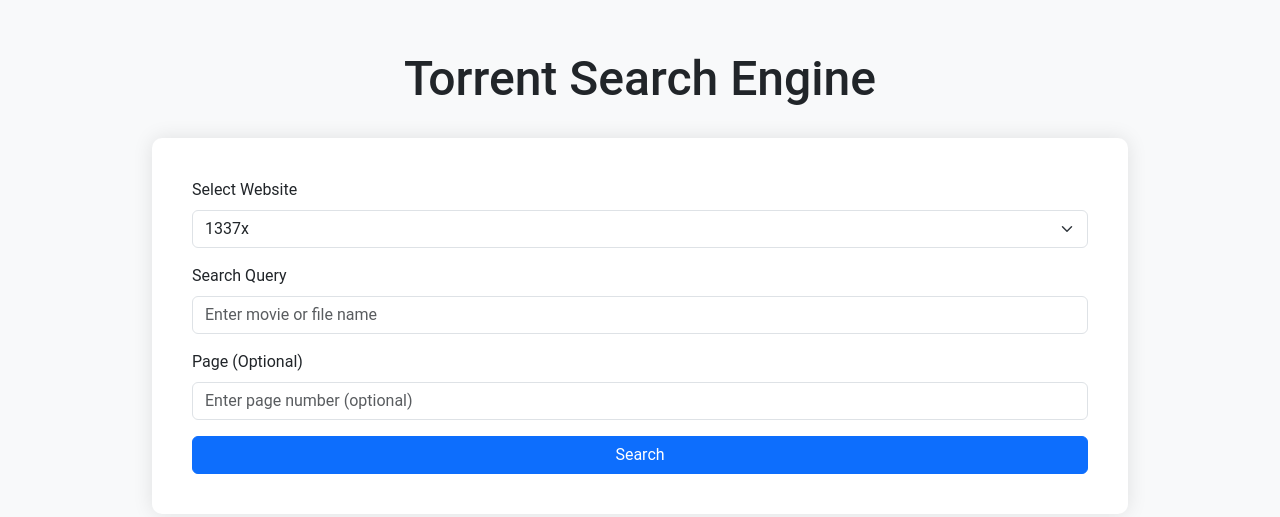
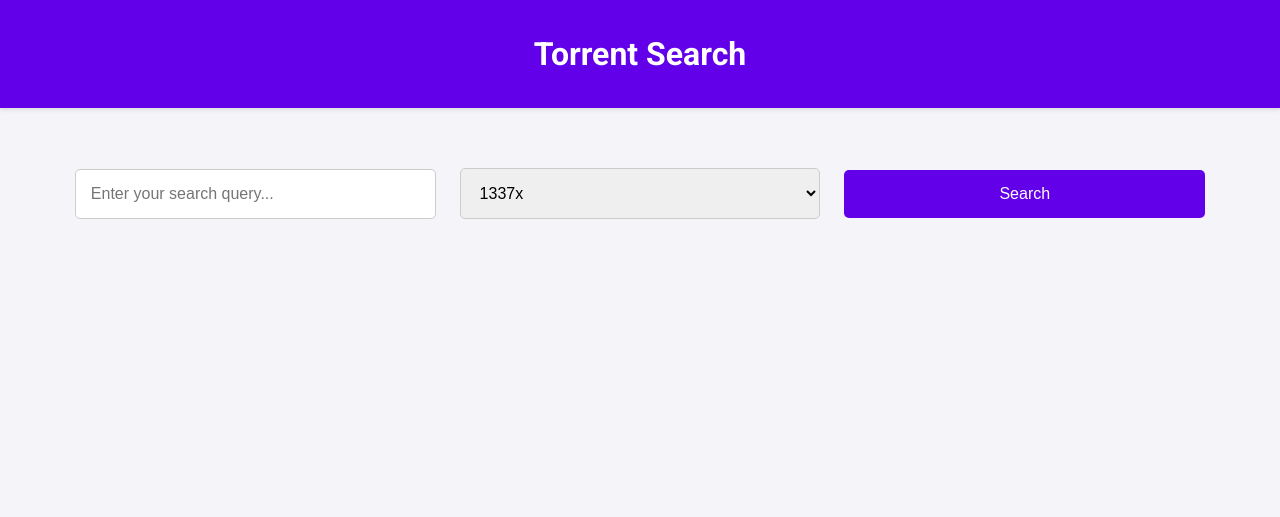
Before and after one commit to ghostyshell/torrent-search-node, a website: page public/index.html in a window 1280 px wide. Drawn offline with nearby package versions, Linux system fonts and the light colour scheme.

Commit message:
😉 [2024-09] - #Updated

```diff
--- a/public/index.html
+++ b/public/index.html
@@ -4,151 +4,206 @@
     <meta charset="UTF-8">
     <meta name="viewport" content="width=device-width, initial-scale=1.0">
     <title>Torrent Search</title>
-    <link href="https://cdn.jsdelivr.net/npm/bootstrap@5.3.0-alpha1/dist/css/bootstrap.min.css" rel="stylesheet">
+    <link href="https://fonts.googleapis.com/css2?family=Roboto:wght@400;500;700&display=swap" rel="stylesheet">
     <style>
+        * {
+            margin: 0;
+            padding: 0;
+            box-sizing: border-box;
+        }
+
         body {
-            background-color: #f8f9fa;
             font-family: 'Roboto', sans-serif;
+            background-color: #f4f4f9;
+            color: #333;
         }
 
         .container {
-            max-width: 1000px;
-            margin: 50px auto;
+            max-width: 1200px;
+            margin: 0 auto;
+            padding: 20px;
         }
 
-        h1 {
-            font-size: 3rem;
+        header {
+            background-color: #6200ea;
+            color: white;
+            padding: 15px 0;
             text-align: center;
-            margin-bottom: 30px;
+            box-shadow: 0 2px 4px rgba(0, 0, 0, 0.1);
         }
 
-        .search-container {
-            background-color: #fff;
-            padding: 40px;
-            border-radius: 10px;
-            box-shadow: 0 0 20px rgba(0, 0, 0, 0.1);
+        header h1 {
+            font-size: 2rem;
+        }
+
+        .search-section {
+            margin-top: 30px;
+            text-align: center;
+        }
+
+        .search-section input,
+        .search-section select,
+        .search-section button {
+            padding: 15px;
+            font-size: 1rem;
+            margin: 10px;
+            border: 1px solid #ccc;
+            border-radius: 5px;
+            width: calc(33% - 22px);
+        }
+
+        .search-section button {
+            background-color: #6200ea;
+            color: white;
+            border: none;
+            cursor: pointer;
+        }
+
+        .search-section button:hover {
+            background-color: #3700b3;
         }
 
         .results {
             margin-top: 30px;
         }
 
-        .torrent-item {
-            background-color: #fff;
-            border-radius: 10px;
+        .result-card {
+            background-color: white;
+            margin-bottom: 20px;
+            border-radius: 8px;
+            box-shadow: 0 2px 10px rgba(0, 0, 0, 0.1);
+            display: flex;
             padding: 20px;
-            margin-bottom: 20px;
-            box-shadow: 0 0 15px rgba(0, 0, 0, 0.1);
+            transition: box-shadow 0.3s ease;
         }
 
-        .torrent-item h3 {
-            font-size: 1.5rem;
+        .result-card:hover {
+            box-shadow: 0 4px 15px rgba(0, 0, 0, 0.2);
         }
 
-        .magnet-link {
-            font-size: 1rem;
-            color: #007bff;
-            text-decoration: none;
+        .result-card img {
+            max-width: 150px;
+            border-radius: 8px;
         }
 
-        .magnet-link:hover {
-            color: #0056b3;
-            text-decoration: underline;
+        .result-details {
+            margin-left: 20px;
         }
 
-        .error-message {
-            color: red;
+        .result-details h2 {
+            font-size: 1.5rem;
+            margin-bottom: 10px;
+            color: #6200ea;
+        }
+
+        .result-details p {
+            margin-bottom: 10px;
+            font-size: 1rem;
+            color: #666;
+        }
+
+        .result-details a {
+            text-decoration: none;
+            color: #6200ea;
+            font-weight: 500;
+        }
+
+        @media screen and (max-width: 768px) {
+            .search-section input,
+            .search-section select,
+            .search-section button {
+                width: calc(100% - 22px);
+            }
+
+            .result-card {
+                flex-direction: column;
+                align-items: center;
                 text-align: center;
+            }
+
+            .result-card img {
+                margin-bottom: 20px;
+            }
+
+            .result-details {
+                margin-left: 0;
+            }
         }
     </style>
 </head>
 <body>
 
+    <header>
         <div class="container">
-    <h1>Torrent Search Engine</h1>
-    <div class="search-container">
-        <div class="mb-3">
-            <label for="keyword" class="form-label">Select Website</label>
-            <select id="keyword" class="form-select">
+            <h1>Torrent Search</h1>
+        </div>
+    </header>
+
+    <div class="container">
+        <div class="search-section">
+            <input type="text" id="query" placeholder="Enter your search query...">
+            <select id="website">
                 <option value="1337x">1337x</option>
                 <option value="yts">YTS</option>
                 <option value="eztv">EZTV</option>
-                <option value="tgx">TorrentGalaxy</option>
+                <option value="tgx">Torrent Galaxy</option>
                 <option value="torlock">Torlock</option>
                 <option value="piratebay">Pirate Bay</option>
                 <option value="nyaasi">NyaaSi</option>
-                <option value="rarbg">RARBG</option>
+                <option value="rarbg">Rarbg</option>
                 <option value="ettv">ETTV</option>
                 <option value="zooqle">Zooqle</option>
-                <option value="kickass">Kickass</option>
-                <option value="bitsearch">Bitsearch</option>
+                <option value="kickass">KickAss</option>
+                <option value="bitsearch">BitSearch</option>
                 <option value="glodls">GloDLs</option>
                 <option value="magnetdl">MagnetDL</option>
                 <option value="limetorrent">LimeTorrent</option>
                 <option value="torrentfunk">TorrentFunk</option>
                 <option value="torrentproject">TorrentProject</option>
+                <option value="all">All Sites</option>
             </select>
+            <button id="search-btn">Search</button>
         </div>
 
-        <div class="mb-3">
-            <label for="query" class="form-label">Search Query</label>
-            <input type="text" id="query" class="form-control" placeholder="Enter movie or file name" required>
+        <div id="results" class="results">
+            <!-- Results will be shown here -->
         </div>
-
-        <div class="mb-3">
-            <label for="page" class="form-label">Page (Optional)</label>
-            <input type="number" id="page" class="form-control" placeholder="Enter page number (optional)">
-        </div>
-
-        <button class="btn btn-primary w-100" onclick="searchTorrent()">Search</button>
-    </div>
-
-    <div class="results" id="results"></div>
     </div>
 
     <script>
-    async function searchTorrent() {
-        const keyword = document.getElementById('keyword').value;
+        document.getElementById('search-btn').addEventListener('click', async () => {
             const query = document.getElementById('query').value;
-        const page = document.getElementById('page').value || 1;
+            const website = document.getElementById('website').value;
             const resultsDiv = document.getElementById('results');
 
-        // Clear previous results
-        resultsDiv.innerHTML = '';
-
-        // Build the API URL
-        const apiUrl = `https://itorrentsearch.vercel.app/api/${keyword}/${query}/${page}`;
+            resultsDiv.innerHTML = '<p>Loading...</p>';
 
             try {
-            // Fetch the results from the API
-            const response = await fetch(apiUrl);
+                const response = await fetch(`https://itorrentsearch.vercel.app/api/${website}/${query}`);
                 const data = await response.json();
 
                 if (data.error) {
-                // Display error message
-                resultsDiv.innerHTML = `<p class="error-message">Error: ${data.error}</p>`;
+                    resultsDiv.innerHTML = `<p>${data.error}</p>`;
                 } else {
-                // Display the results
-                data.forEach(item => {
-                    const torrentElement = document.createElement('div');
-                    torrentElement.classList.add('torrent-item');
-                    torrentElement.innerHTML = `
-                        <h3>${item.Name}</h3>
-                        <p><strong>Category:</strong> ${item.Category || 'N/A'}</p>
-                        <p><strong>Size:</strong> ${item.Size || 'N/A'}</p>
-                        <p><strong>Seeders:</strong> ${item.Seeders || 'N/A'}, <strong>Leechers:</strong> ${item.Leechers || 'N/A'}</p>
-                        <a class="magnet-link" href="${item.Magnet}" target="_blank">Download Magnet</a>
-                    `;
-                    resultsDiv.appendChild(torrentElement);
-                });
+                    resultsDiv.innerHTML = data.map(result => `
+                        <div class="result-card">
+                            <img src="${result.Poster || 'https://via.placeholder.com/150'}" alt="${result.Name}">
+                            <div class="result-details">
+                                <h2>${result.Name}</h2>
+                                <p><strong>Category:</strong> ${result.Category || 'N/A'}</p>
+                                <p><strong>Size:</strong> ${result.Size || 'N/A'}</p>
+                                <p><strong>Seeders:</strong> ${result.Seeders || 'N/A'}</p>
+                                <p><strong>Leechers:</strong> ${result.Leechers || 'N/A'}</p>
+                                <a href="${result.Magnet}" target="_blank">Download via Magnet</a>
+                            </div>
+                        </div>
+                    `).join('');
                 }
             } catch (error) {
-            resultsDiv.innerHTML = `<p class="error-message">Error: Failed to fetch results.</p>`;
-            console.error('Error fetching data:', error);
+                resultsDiv.innerHTML = '<p>Something went wrong. Please try again.</p>';
             }
-    }
+        });
     </script>
 
-<script src="https://cdn.jsdelivr.net/npm/bootstrap@5.3.0-alpha1/dist/js/bootstrap.bundle.min.js"></script>
 </body>
 </html>
```
Lines whose indentation alone changed are shown as unchanged.
